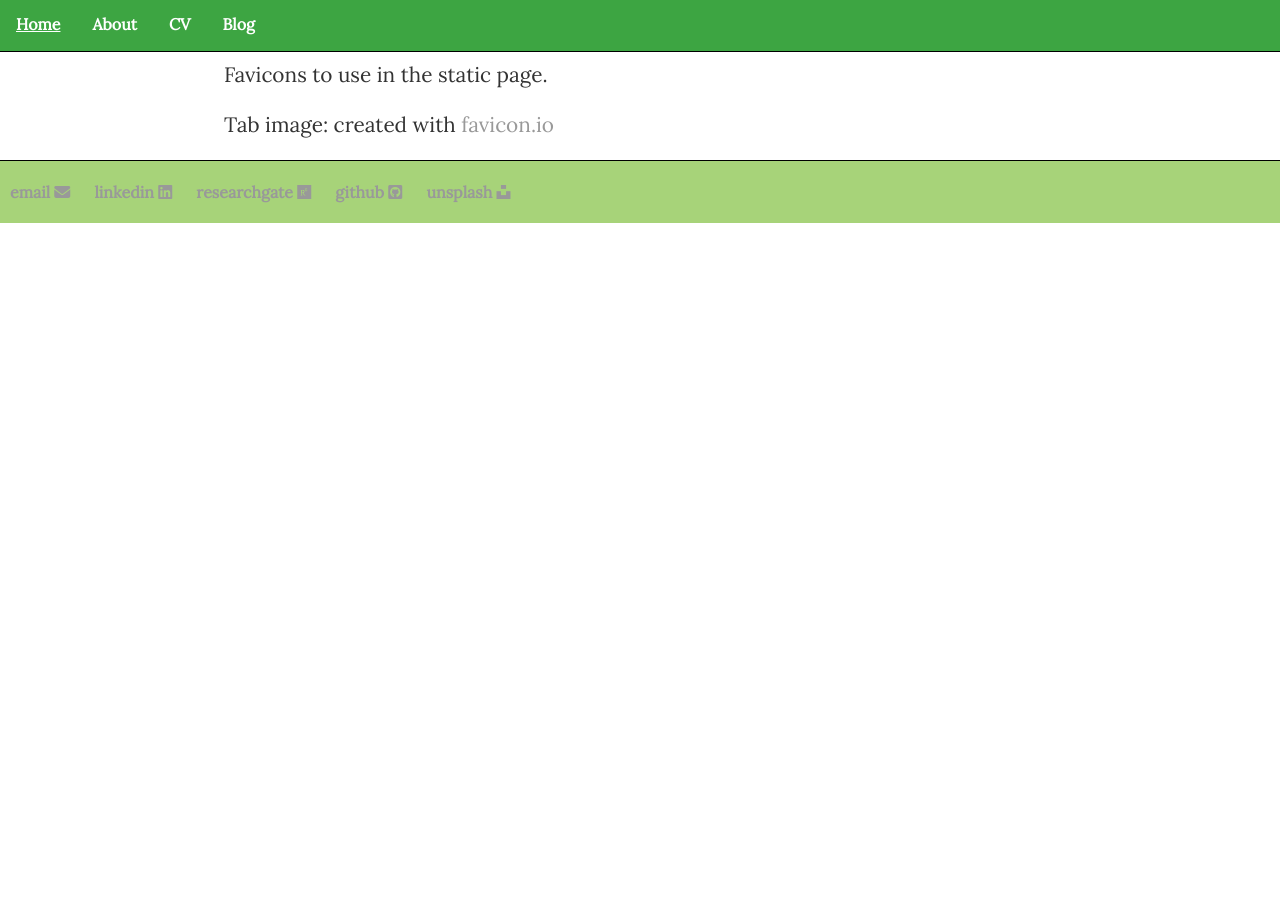
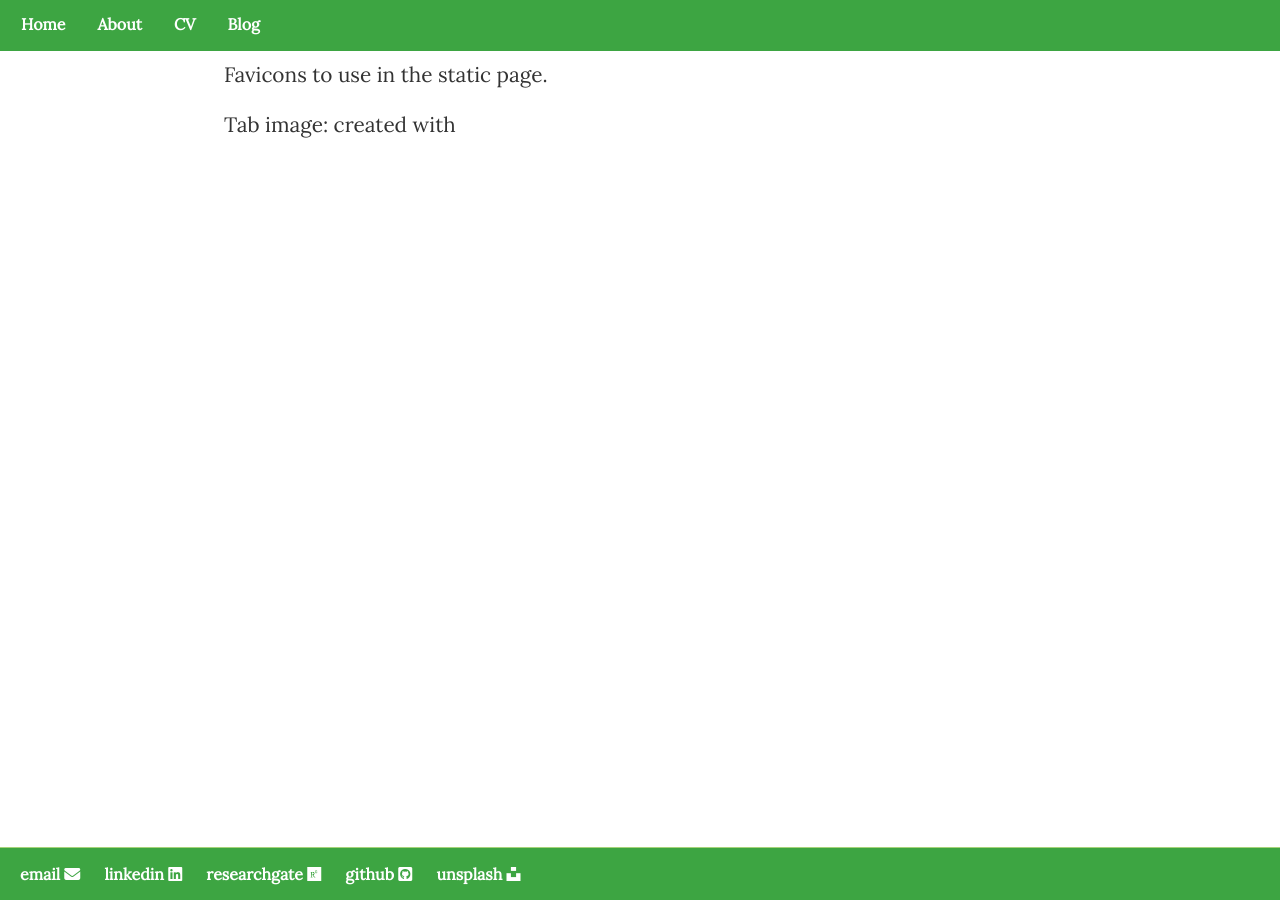
Before and after one commit to finerbrighterlighter/finerbrighterlighter.github.io, a Jekyll site: the page built from icon/readme.md, in a window 1280 px wide. Built offline with Jekyll 4.4.1, drawn with Linux system fonts in a browser that asks for light colours; nearby versions of some CDN libraries; our own code applies the rules of GitHub Pages for plain Markdown files.

Commit message:
Update main.css

```diff
--- a/css/main.css
+++ b/css/main.css
@@ -17,9 +17,8 @@ body {
   width: 100%;
   list-style-type: none;
   margin: 0px;
-  padding: 0px;
+  padding: 0px 5px;
   overflow: hidden;
-  border-bottom: 1px solid black;
   background-color: #3da542;
 }
 
@@ -44,7 +43,6 @@ body {
 }
 
 nav ul, footer ul {
-    width: 100%;
     color: red;
     font-family: Lora, serif;
     padding: 0px;
@@ -53,19 +51,17 @@ nav ul, footer ul {
 }
 
 nav ul li, footer ul li {
-     width: 100%;
     display: inline;
     margin-right: 20px;
 }
 
 a {
-
     text-decoration: none;
-    color: #999;
+    color: white;
 }
 
 a:hover {
-    text-decoration: underline;
+    border-top: 3px solid #3da542;
 }
 
 h1 {
@@ -95,13 +91,14 @@ p {
 }
 
 footer {
-    position: absolute;
-    bottom: -10;
+    bottom: 0;
     left: 0;
     right: 0;
-    padding: 5px 10px;
-    background-color: #a7d379;
-    border-top: 1px solid black;
+    margin: 0px;
+    padding: 0px 20px;
+    position: absolute;
+    background-color: #3da542;
+    border-top: 1px solid #a7d379;
     font-size: 1em;
     width: 100%;
 }
```
